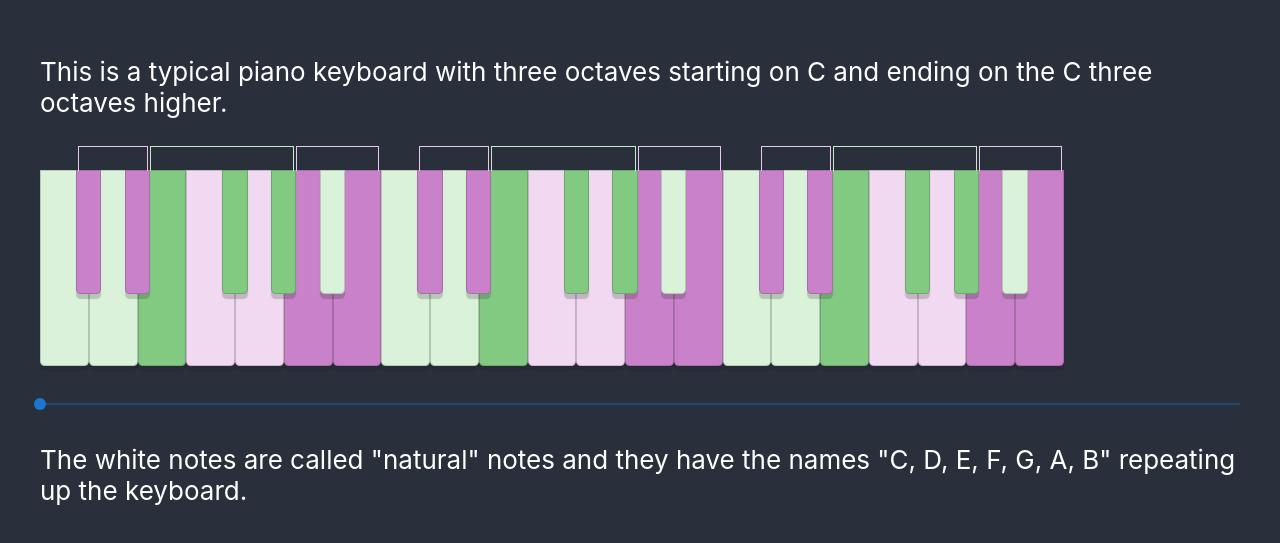
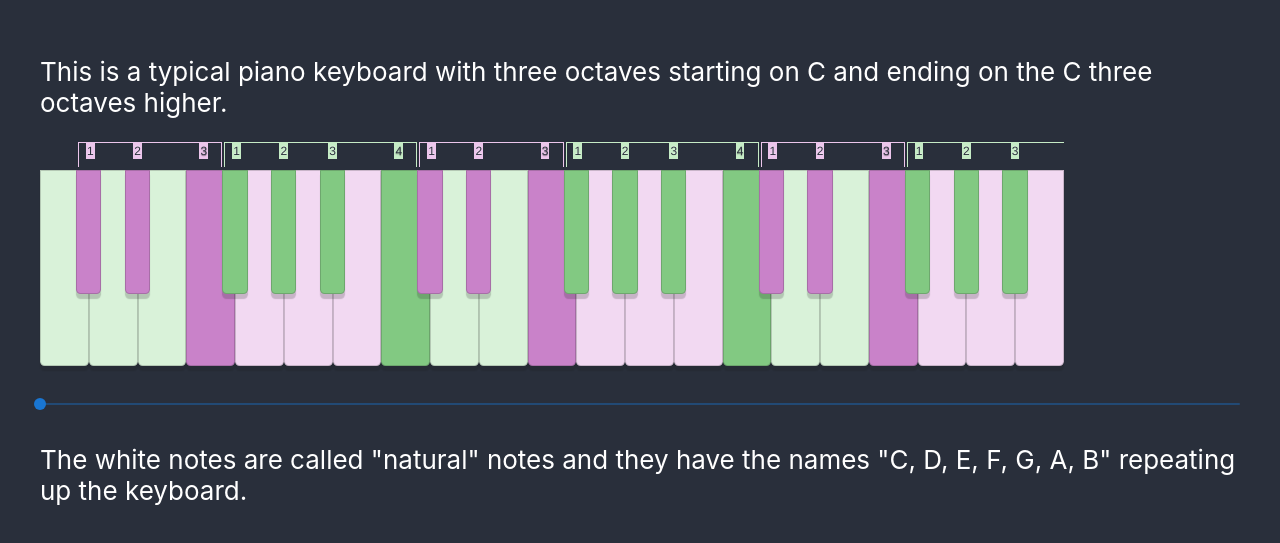
Before and after one commit to jakerr/music-blog, a React (Create React App) app: page / in a window 1280 px wide. Shown: the part 159-702 px from the top of the page. Built offline with nearby package versions, Linux system fonts and the light colour scheme.

Commit message:
Add labels above highlighted notes in bracket

```diff
--- a/src/App.css
+++ b/src/App.css
@@ -106,7 +106,7 @@
 
 .key-bracket {
   height: 2em;
-  margin-top: -2.1em;
+  margin-top: -2.4em;
   display: flex;
   justify-content: center;
   visibility:hidden;
@@ -138,8 +138,6 @@
   margin-left: var(--kb-bracket-inset);
 }
 
-
-
 .key-bracket.left {
     visibility:visible;
     border-left: 1px solid var(--tone-color);
@@ -157,9 +155,15 @@
 
 .key-bracket-label {
   text-align: center;
-  background-color: cadetblue;
+  background-color: var(--tone-color);
   height: fit-content;
-  font-size: 1.5em;
+  color:#292f3b;
+  font-size: 1em;
+  padding: 1px;
+}
+
+.key-bracket-label:empty {
+  display: none;
 }
 
 @media (prefers-reduced-motion: no-preference) {
--- a/src/App.tsx
+++ b/src/App.tsx
@@ -100,6 +100,7 @@
   patternIndex = 0;
   parity: "odd" | "even" | "searching" = "searching";
   currentRun: number = 0;
+  runTarget: number = 0;
   halfSteps: number = 0;
   oddColor: string;
   evenColor: string;
@@ -124,7 +125,7 @@
   startRun(note: Note) {
     this.addBracket(note, "left");
     this.halfSteps = 0;
-    this.currentRun = this.pattern[this.patternIndex];
+    this.runTarget = this.pattern[this.patternIndex];
     this.patternIndex = this.patternIndex + 1;
     this.doHighlight(note);
   }
@@ -136,6 +137,12 @@
     }
   }
 
+  addBracketLabel(note: Note, label: string) {
+    if (this.shouldAnimate) {
+      note.bracketLabel = label;
+    }
+  }
+
   endRun(note: Note) {
     this.addBracket(note, "right");
     this.parity = this.parity === "odd" ?  "even" : "odd";
@@ -143,15 +150,16 @@
       this.parity = "searching";
       this.patternIndex = 0;
     }
-
+    this.currentRun = 0;
   }
 
   doHighlight(note: Note) {
     const color = this.parity === "odd" ?  this.oddColor : this.evenColor;
-    this.currentRun -= 1;
+    this.currentRun += 1;
     note.highlight = color;
+    this.addBracketLabel(note, `${this.currentRun}`);
     console.log(`Highlight ${note.name}${note.acc ?? ""}${note.oct} with ${note.highlight}`);
-    if (this.currentRun <= 0) {
+    if (this.currentRun >= this.runTarget) {
       this.endRun(note);
     }
   }
@@ -299,7 +307,7 @@
   const highlighterList: KeyHighlighter[] = [
     new KeyHighlighter(from, [6], "tone-color-1 lighten", "tone-color-2 lighten", false),
     new KeyHighlighter(sharp, [6], "tone-color-1 lighten", "tone-color-2 lighten", false),
-    new KeyHighlighter(aSharp, [2,3,2], "tone-color-1", "tone-color-2", true)
+    new KeyHighlighter(aSharp, [3,4], "tone-color-1", "tone-color-2", true)
   ];
 
   return (
```
